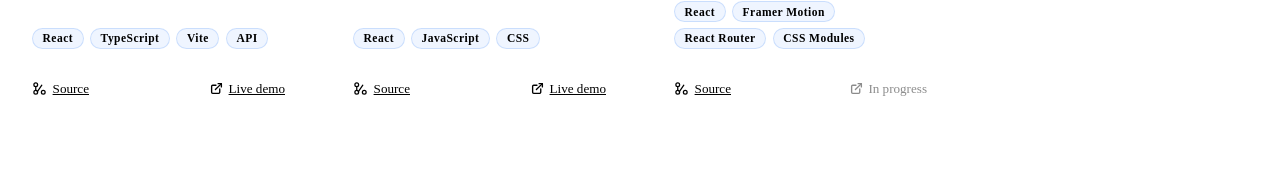
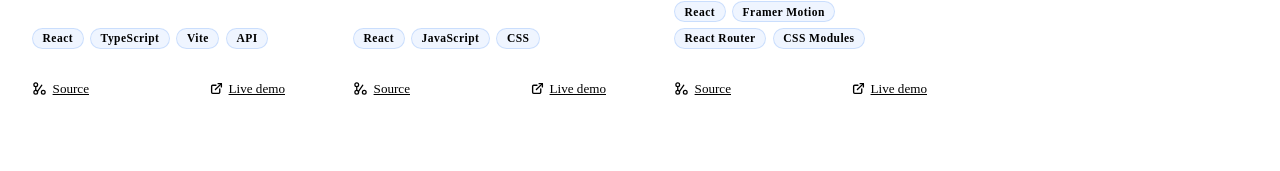
Before and after one commit to kivenalaric/alarics_portfolio, a React (Vite) app: page /projects in a window 1280 px wide. Shown: the part 536-707 px from the top of the page. Built offline with nearby package versions, Linux system fonts and the light colour scheme; no server answers; the HTML template or start-up script is replaced by a standard one.

Commit message:
added portfolio site

```diff
--- a/src/data/projects.js
+++ b/src/data/projects.js
@@ -25,7 +25,7 @@ export const projects = [
     description:
       'This very portfolio — built with React, React Router, and Framer Motion. Dark minimal aesthetic with electric blue accents and smooth page transitions.',
     tags: ['React', 'Framer Motion', 'React Router', 'CSS Modules'],
-    liveUrl: null,
+    liveUrl: 'https://alarics-portfolio.vercel.app/',
     repoUrl: 'https://github.com/kivenalaric',
     featured: false,
   },
```
